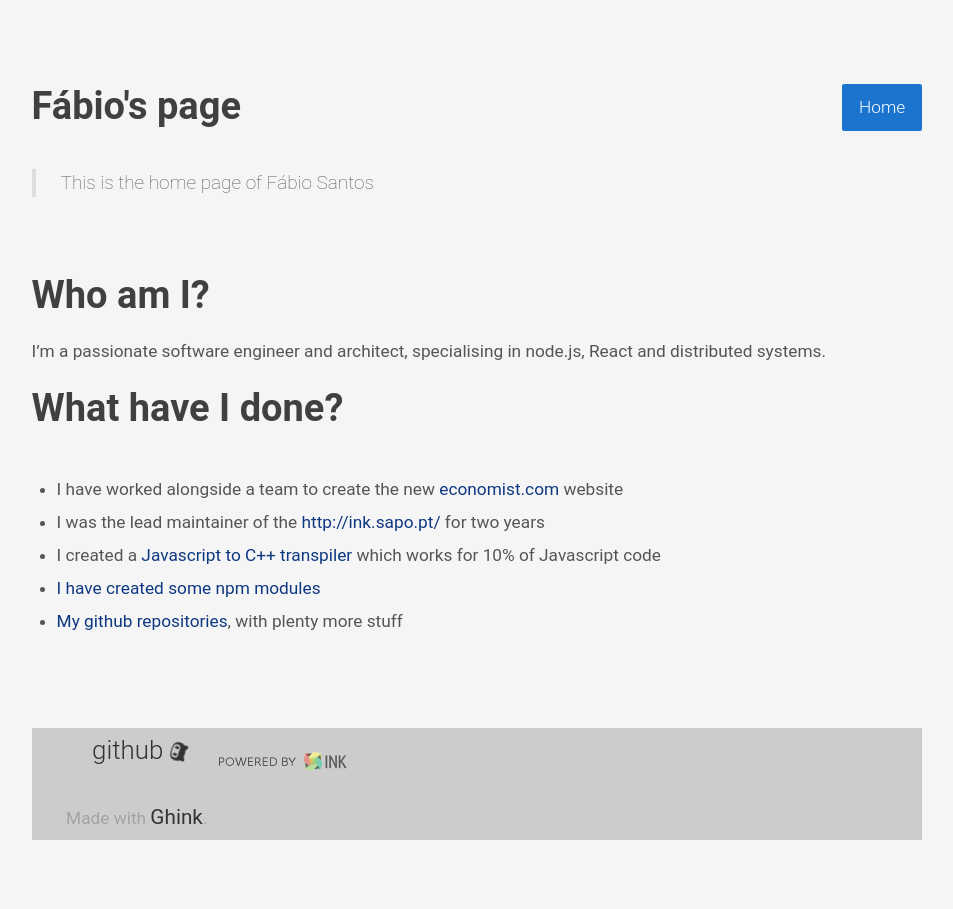
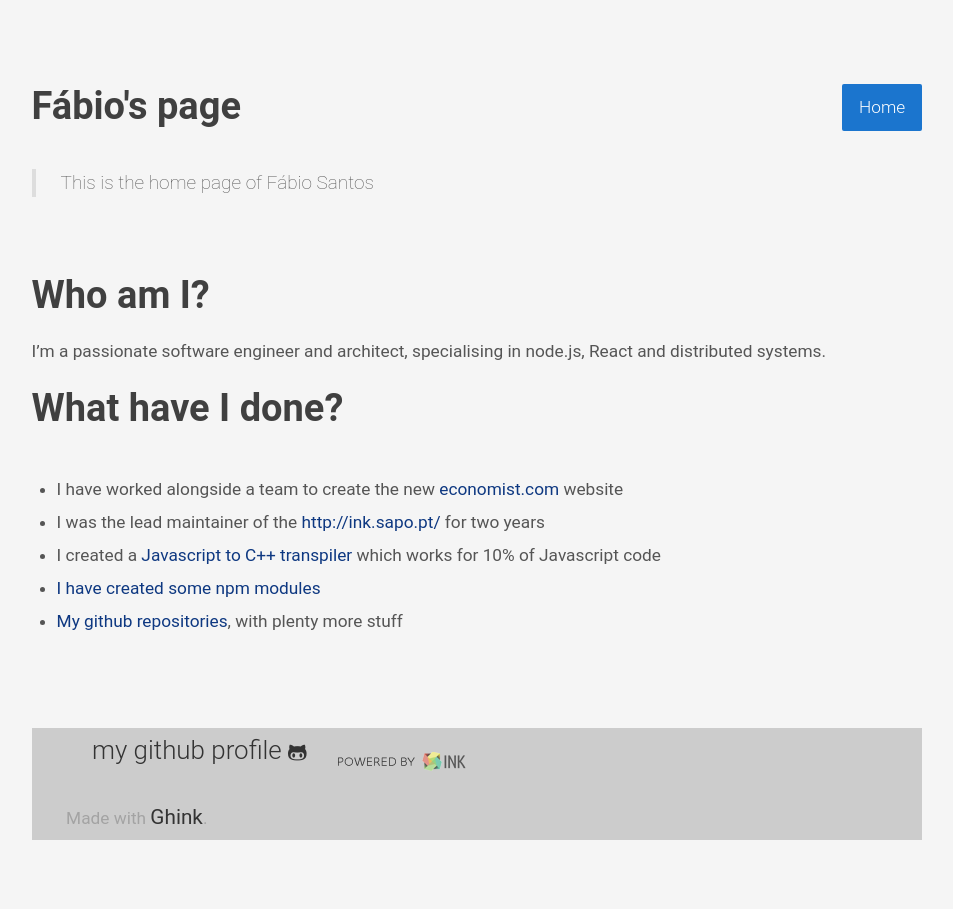
Before and after one commit to fabiosantoscode/fabiosantoscode.github.io, a Jekyll site: the page built from index.md, in a window 1280 px wide. Shown: the part 534-1443 px from the top of the page, without its empty margins (163-1116 px from the left). Built offline with Jekyll 4.4.1, drawn with Linux system fonts in a browser that asks for light colours; some web fonts are replaced.

Commit message:
add overflow:hidden to footer and stop spinning the github logo

```diff
--- a/_includes/footer.html
+++ b/_includes/footer.html
@@ -1,11 +1,13 @@
 <footer class="double-vertical-space horizontal-space">
 <div class="ink-grid">
     <div class="column-group">
-        <nav class="large-50 medium-50 small-100 ink-navigation push-left">
-            <ul class="menu horizontal">
-                <li><a style=display:inline href="https://github.com/fabiosantoscode/">github <span class="fa fa-spin fa-github-alt"></span></a></li>
-            </ul>
-        </nav>
+        <div style="overflow:hidden">
+            <nav class="large-50 medium-50 small-100 ink-navigation push-left">
+                <ul class="menu horizontal">
+                    <li><a style=display:inline href="https://github.com/fabiosantoscode/">my github profile <span class="fa fa-github-alt"></span></a></li>
+                </ul>
+            </nav>
+        </div>
         <div class="large-50 medium-50 hide-small footer-logos">
             <a class="push-right" href="http://ink.sapo.pt/">
                 <img src="/img/poweredbyink.png">
```
